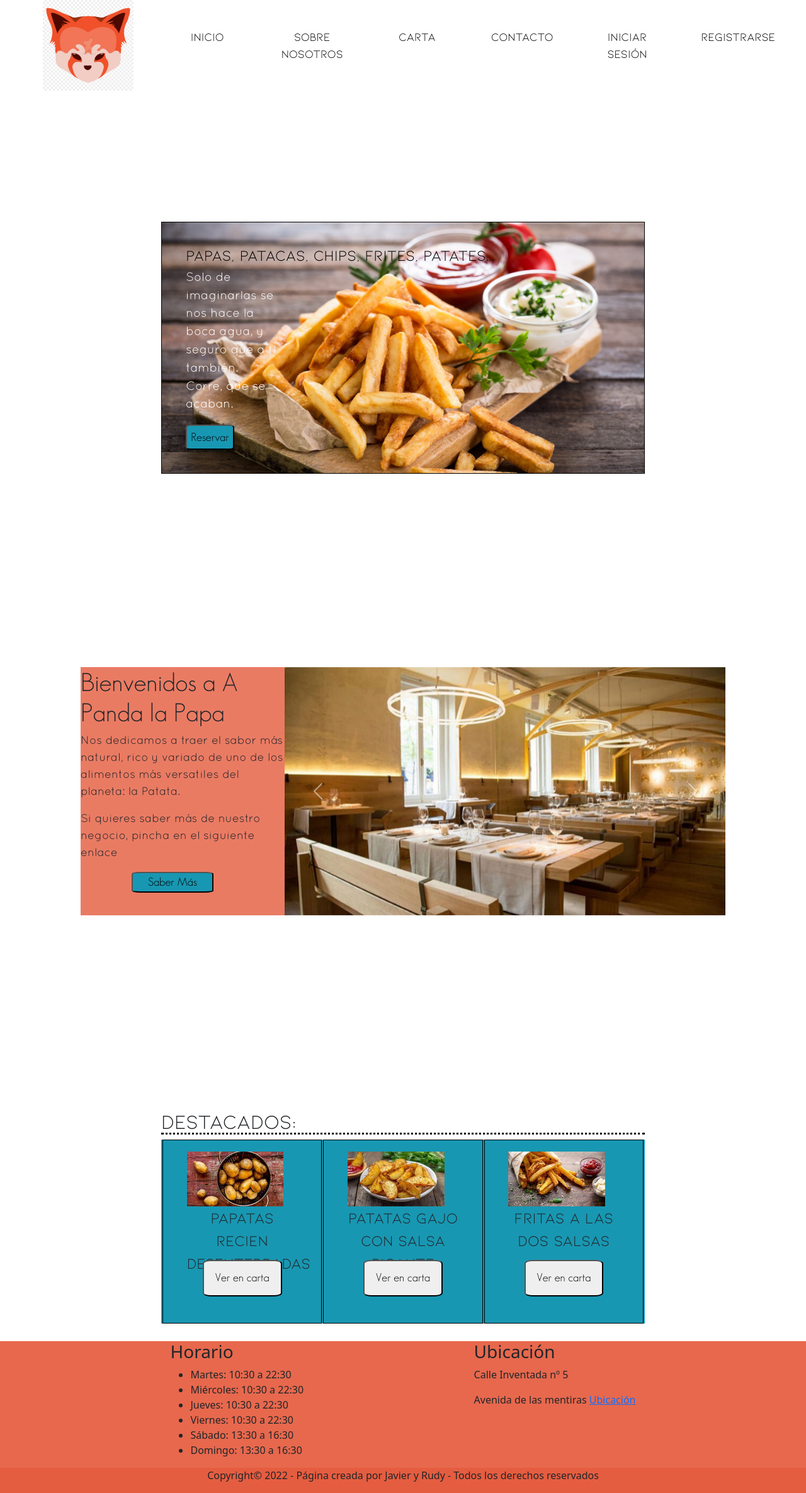
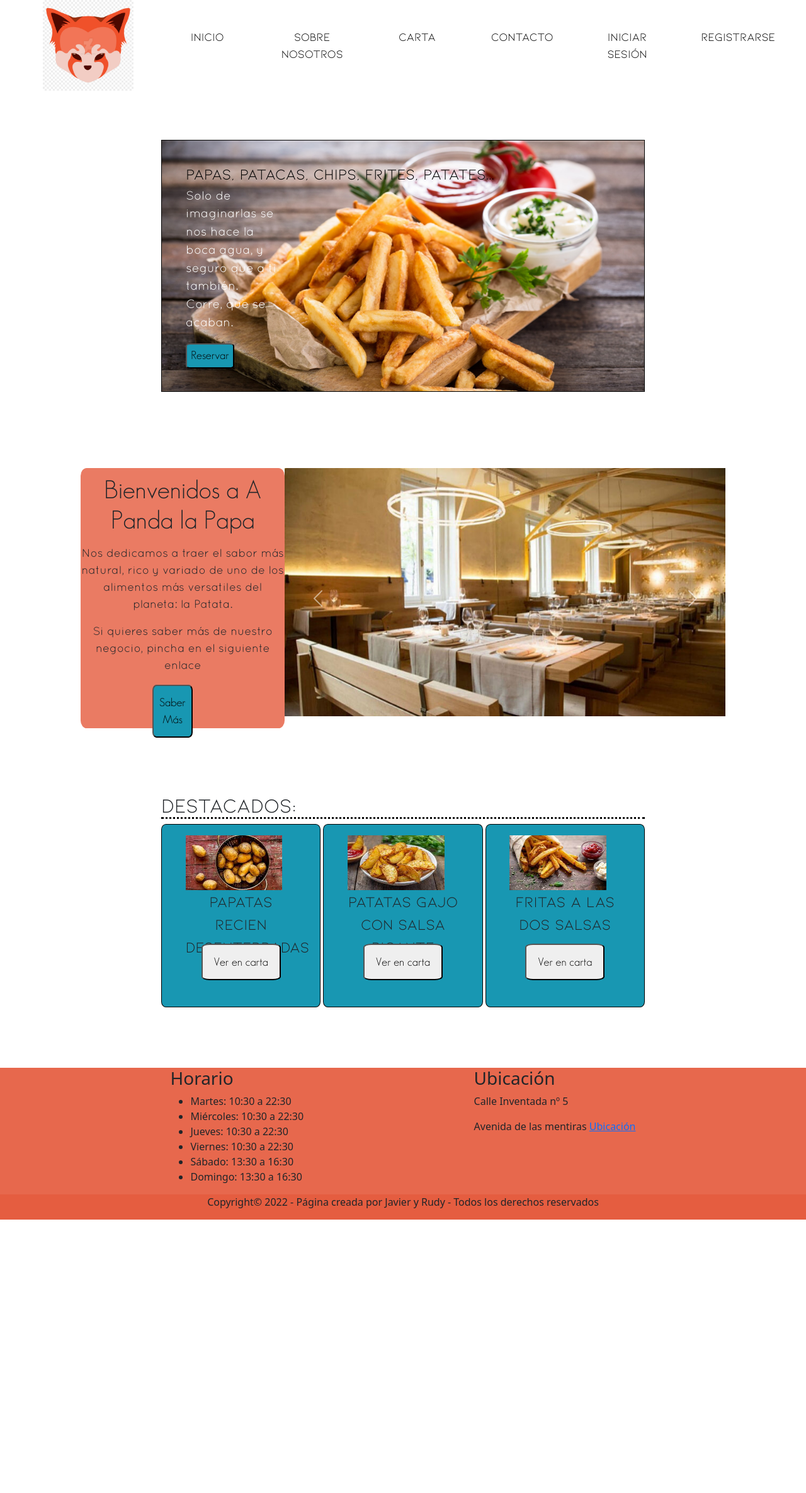
Before and after one commit to Pijemo/JaviPapa, a PHP site: page / in a window 1280 px wide. Shown: the whole page at 63% size. After the commit the page ends 1936 px from the top, so only its background shows below. Run offline with PHP 8.4, Linux system fonts and the light colour scheme.

Commit message:
03/02 Elementos redondeados, texto de bienvenida centrado +-

```diff
--- a/styles/_footer.scss
+++ b/styles/_footer.scss
@@ -1,3 +1,5 @@
+footer{
+    margin-top: 3%;
     #fTop{
         @include flex-row;
         justify-content: space-evenly;
@@ -9,3 +11,4 @@
         justify-content: center;
         background-color: darken($principal,3%);
     }
+}
--- a/styles/_main.scss
+++ b/styles/_main.scss
@@ -2,7 +2,6 @@
     border: solid black 1px;
     background-image: url('../img/fondopatatas.jpg');
     background-size: 100% 150px;
-
     color: white;
     @include margins;
     height: 50vh;
@@ -33,33 +32,36 @@
     }
 }
 #mid{
+
     @include flex-row;
     justify-content: space-between;
     @include margins;
     background-repeat: no-repeat;
     #bienvenidos{
+        @include flex-column;
+        align-content: center;
+        justify-content: space-evenly;
+        border-radius: 3%;
         margin-left: 10%;
         background-color: lighten($principal,5%);
-
-
         width: 30vw;
         h1{
             font-family: "gsans";
+            text-align: center;
         }
         div p{
+            text-align: center;
             font-family: "quicksand";
             font-size: large;
         }
         div button{
-
-                margin-left: 25%;
-
+                margin-left: 35%;
                 border-radius: 10%;
                 font-family: "gsans";
                 font-size: large;
                 background-color: $complement;
-                width: 40%;
-                height: 70%;
+                width: 20%;
+                height: 30%;
 
         }
     }
@@ -74,12 +76,14 @@
 }
 #destacados{
     @include flex-row;
-    justify-content: space-evenly;
-    background-color: $complement;
+    justify-content: space-between;
+
 
 }
 .producto{
+    background-color: $complement;
     border: solid 1px black;
+    border-radius:3%;
     @include flex-column;
     flex-basis: 33%;
     align-content: center;
@@ -93,13 +97,11 @@
             height: 50%;
         }
         figcaption{
-
             font-size: x-large;
             text-align: center;
         }
     }
     button{
-
         align-self: center;
         width: 50%;
         height: 20%;
@@ -113,9 +115,7 @@ section>h2 {
     border-bottom: dotted 0.1em black;
 }
 #support{
-
     @include margins;
-    margin-bottom: 15%;
     font-family: 'kiona';
     @include flex-column
 }
--- a/styles/_mixins.scss
+++ b/styles/_mixins.scss
@@ -8,6 +8,6 @@
     flex-direction: column;
 }
 @mixin margins{
-    margin-top: 15%;
-    margin-bottom: 15%;
+    margin-top: 5%;
+    margin-bottom: 5%;
 }
--- a/styles/styles.css
+++ b/styles/styles.css
@@ -93,8 +93,8 @@ span {
   background-image: url("../img/fondopatatas.jpg");
   background-size: 100% 150px;
   color: white;
-  margin-top: 15%;
-  margin-bottom: 15%;
+  margin-top: 5%;
+  margin-bottom: 5%;
   height: 50vh;
   background-size: cover;
 }
@@ -127,30 +127,37 @@ span {
   display: flex;
   flex-direction: row;
   justify-content: space-between;
-  margin-top: 15%;
-  margin-bottom: 15%;
+  margin-top: 5%;
+  margin-bottom: 5%;
   background-repeat: no-repeat;
 }
 #mid #bienvenidos {
+  display: flex;
+  flex-direction: column;
+  align-content: center;
+  justify-content: space-evenly;
+  border-radius: 3%;
   margin-left: 10%;
   background-color: #ea7b63;
   width: 30vw;
 }
 #mid #bienvenidos h1 {
   font-family: "gsans";
+  text-align: center;
 }
 #mid #bienvenidos div p {
+  text-align: center;
   font-family: "quicksand";
   font-size: large;
 }
 #mid #bienvenidos div button {
-  margin-left: 25%;
+  margin-left: 35%;
   border-radius: 10%;
   font-family: "gsans";
   font-size: large;
   background-color: #1897b2;
-  width: 40%;
-  height: 70%;
+  width: 20%;
+  height: 30%;
 }
 
 #carouselExampleControls {
@@ -164,12 +171,13 @@ span {
 #destacados {
   display: flex;
   flex-direction: row;
-  justify-content: space-evenly;
-  background-color: #1897b2;
+  justify-content: space-between;
 }
 
 .producto {
+  background-color: #1897b2;
   border: solid 1px black;
+  border-radius: 3%;
   display: flex;
   flex-direction: column;
   flex-basis: 33%;
@@ -203,23 +211,24 @@ section > h2 {
 }
 
 #support {
-  margin-top: 15%;
-  margin-bottom: 15%;
-  margin-bottom: 15%;
+  margin-top: 5%;
+  margin-bottom: 5%;
   font-family: "kiona";
   display: flex;
   flex-direction: column;
 }
 
-#fTop {
+footer {
+  margin-top: 3%;
+}
+footer #fTop {
   display: flex;
   flex-direction: row;
   justify-content: space-evenly;
   text-align: left;
   background-color: #e7684d;
 }
-
-#fBot {
+footer #fBot {
   display: flex;
   flex-direction: row;
   justify-content: center;
```
Also changed, not shown: 1 other file. Lines whose indentation alone changed are shown as unchanged.
